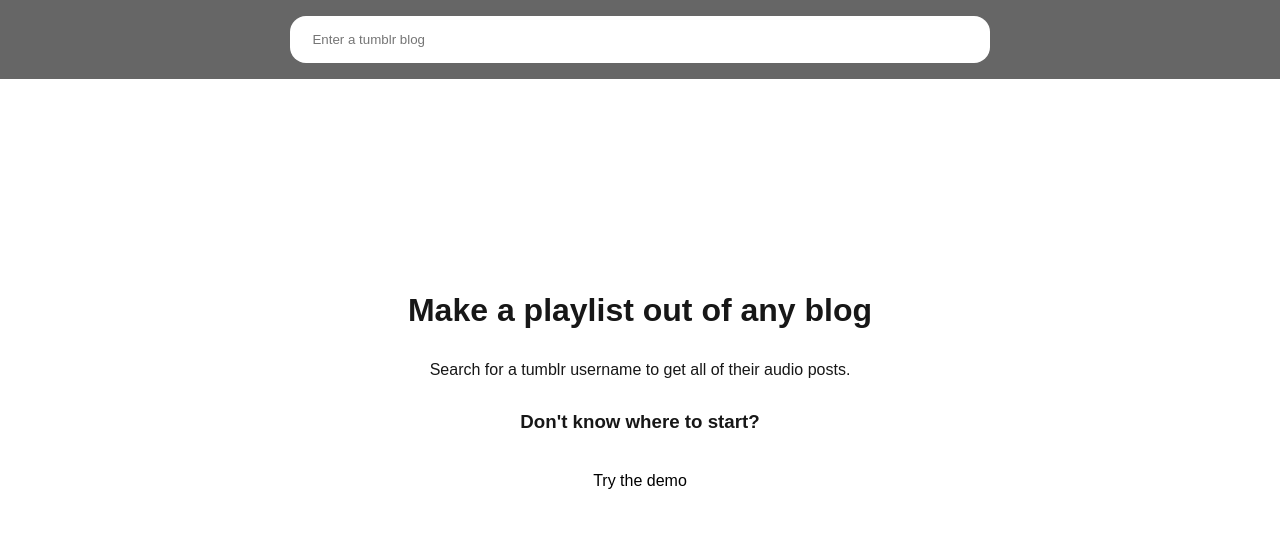
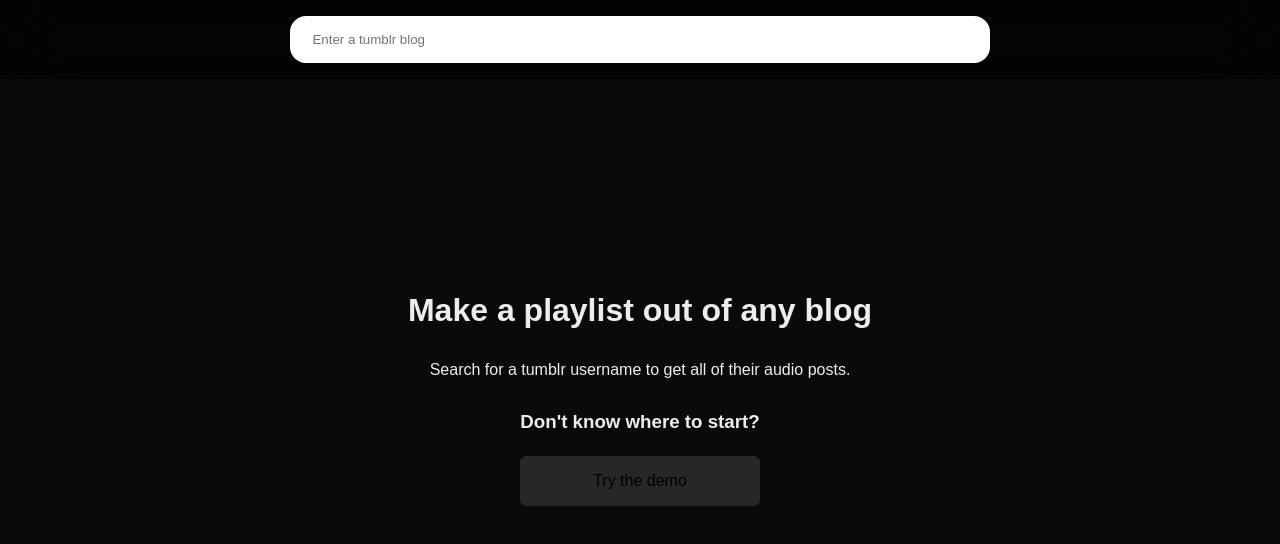
Before and after one commit to cornetespoir/audio-playlist, a Next.js app: page / in a window 1280 px wide. Shown: the top 544 px of the page. Built offline with nearby package versions, Linux system fonts and the light colour scheme; no server answers.

Commit message:
color palette update

```diff
--- a/src/app/globals.css
+++ b/src/app/globals.css
@@ -1,17 +1,10 @@
 :root {
-  --background: #ffffff;
-  --foreground: #171717;
   --border-radius: 0.4rem;
   --spacing: 1rem;
   --spacing-lg: 1.4rem;
   --spacing-sm: 0.4rem;
-}
-
-@media (prefers-color-scheme: dark) {
-  :root {
-    --background: #0a0a0a;
-    --foreground: #ededed;
-  }
+  --background: #0a0a0a;
+  --foreground: #ededed;
 }
 
 html,
@@ -425,12 +418,6 @@
   }
 }
 
-@media (prefers-color-scheme: dark) {
-  html {
-    color-scheme: dark;
-  }
-}
-
 /* css loading animation from loading.io/css */
 
 .lds-ellipsis,
```
